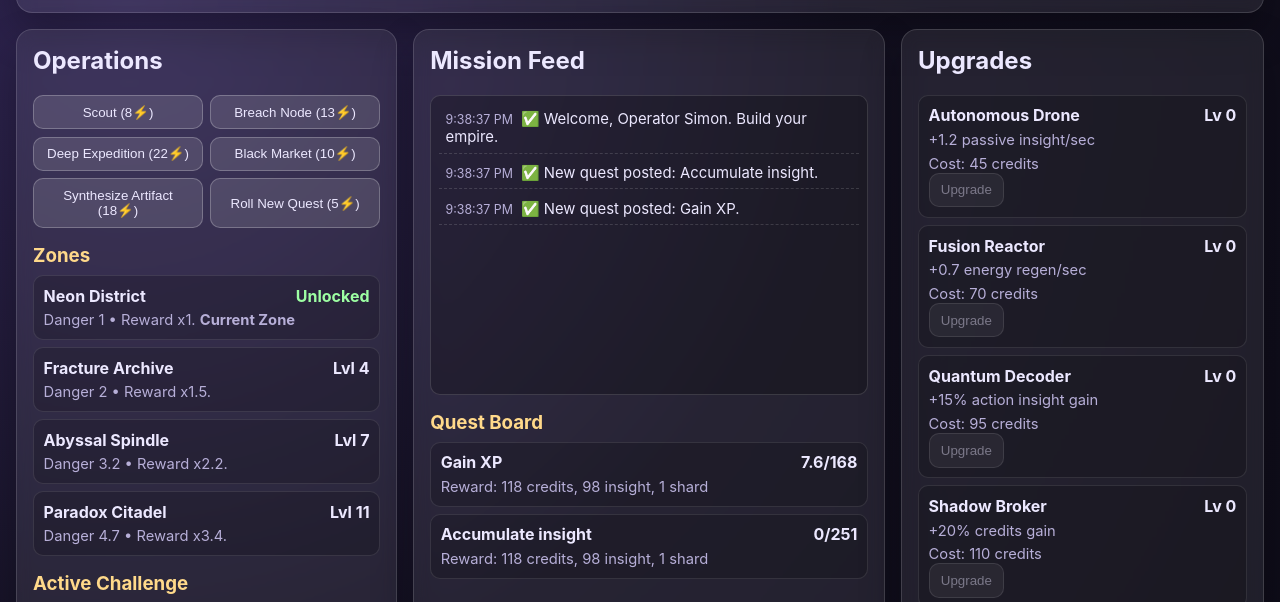
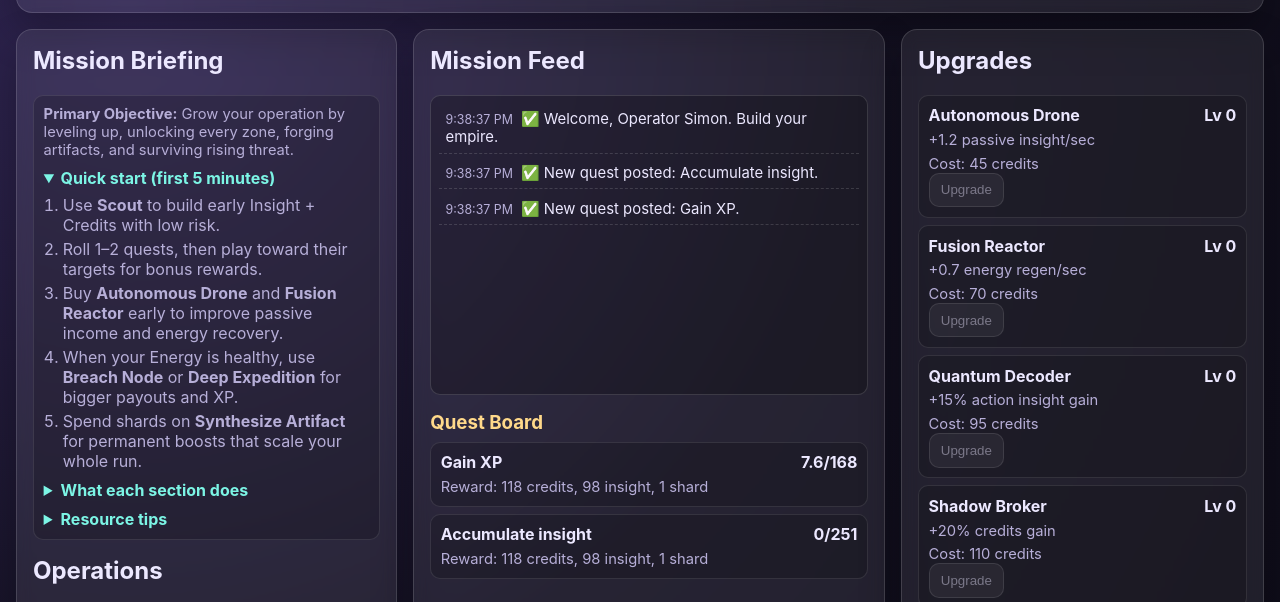
Before and after one commit to slopapocalypse-harbinger/simon-says, a plain HTML site: page index.html in a window 1280 px wide. Shown: the part 145-747 px from the top of the page. Drawn offline with Linux system fonts and the light colour scheme.

Commit message:
Add in-game mission briefing and feature guide

```diff
--- a/index.html
+++ b/index.html
@@ -18,6 +18,43 @@
 
     <main class="layout">
       <section class="panel glass">
+        <h2>Mission Briefing</h2>
+        <div class="guide card">
+          <p><b>Primary Objective:</b> Grow your operation by leveling up, unlocking every zone, forging artifacts, and surviving rising threat.</p>
+          <details open>
+            <summary>Quick start (first 5 minutes)</summary>
+            <ol>
+              <li>Use <b>Scout</b> to build early Insight + Credits with low risk.</li>
+              <li>Roll 1–2 quests, then play toward their targets for bonus rewards.</li>
+              <li>Buy <b>Autonomous Drone</b> and <b>Fusion Reactor</b> early to improve passive income and energy recovery.</li>
+              <li>When your Energy is healthy, use <b>Breach Node</b> or <b>Deep Expedition</b> for bigger payouts and XP.</li>
+              <li>Spend shards on <b>Synthesize Artifact</b> for permanent boosts that scale your whole run.</li>
+            </ol>
+          </details>
+          <details>
+            <summary>What each section does</summary>
+            <ul>
+              <li><b>Operations:</b> Your active buttons. Each action costs energy and pushes your run forward.</li>
+              <li><b>Zones:</b> Harder zones unlock by level. They increase rewards, but danger and losses also scale up.</li>
+              <li><b>Active Challenge:</b> Timed events that appear randomly. Completing them gives big bonus rewards.</li>
+              <li><b>Mission Feed:</b> Live log of successes, failures, and system messages.</li>
+              <li><b>Quest Board:</b> Optional objectives. Completing quests grants credits, insight, and shards.</li>
+              <li><b>Upgrades:</b> Persistent run boosts bought with credits.</li>
+              <li><b>Artifacts:</b> Permanent power spikes crafted from shards.</li>
+              <li><b>Achievements:</b> Milestones with bonus resources; useful long-term goals.</li>
+            </ul>
+          </details>
+          <details>
+            <summary>Resource tips</summary>
+            <ul>
+              <li><b>Energy</b> is your action fuel. Keep some in reserve for challenges.</li>
+              <li><b>Threat</b> rises as you act. If it overflows, you take a major energy hit.</li>
+              <li><b>Insight + Credits</b> are your core economy. Balance spending on upgrades with shard generation.</li>
+              <li><b>Shards</b> are rare and best saved for artifact crafting once costs rise.</li>
+            </ul>
+          </details>
+        </div>
+
         <h2>Operations</h2>
         <div class="btn-grid" id="actionButtons"></div>
 
--- a/styles.css
+++ b/styles.css
@@ -99,6 +99,29 @@ button:disabled { opacity: 0.45; cursor: not-allowed; transform: none; }
 }
 .card .title { display: flex; justify-content: space-between; font-weight: 700; }
 .card p { margin: 0.35rem 0 0; color: var(--subtle); font-size: 0.92rem; }
+
+.guide {
+  margin-bottom: 1rem;
+}
+.guide p {
+  margin: 0;
+}
+.guide details {
+  margin-top: 0.55rem;
+}
+.guide summary {
+  cursor: pointer;
+  color: var(--accent);
+  font-weight: 700;
+}
+.guide ol, .guide ul {
+  margin: 0.45rem 0 0;
+  padding-left: 1.2rem;
+}
+.guide li {
+  margin: 0.25rem 0;
+  color: var(--subtle);
+}
 .tag { color: var(--ok); font-weight: 700; }
 
 .feed {
```
